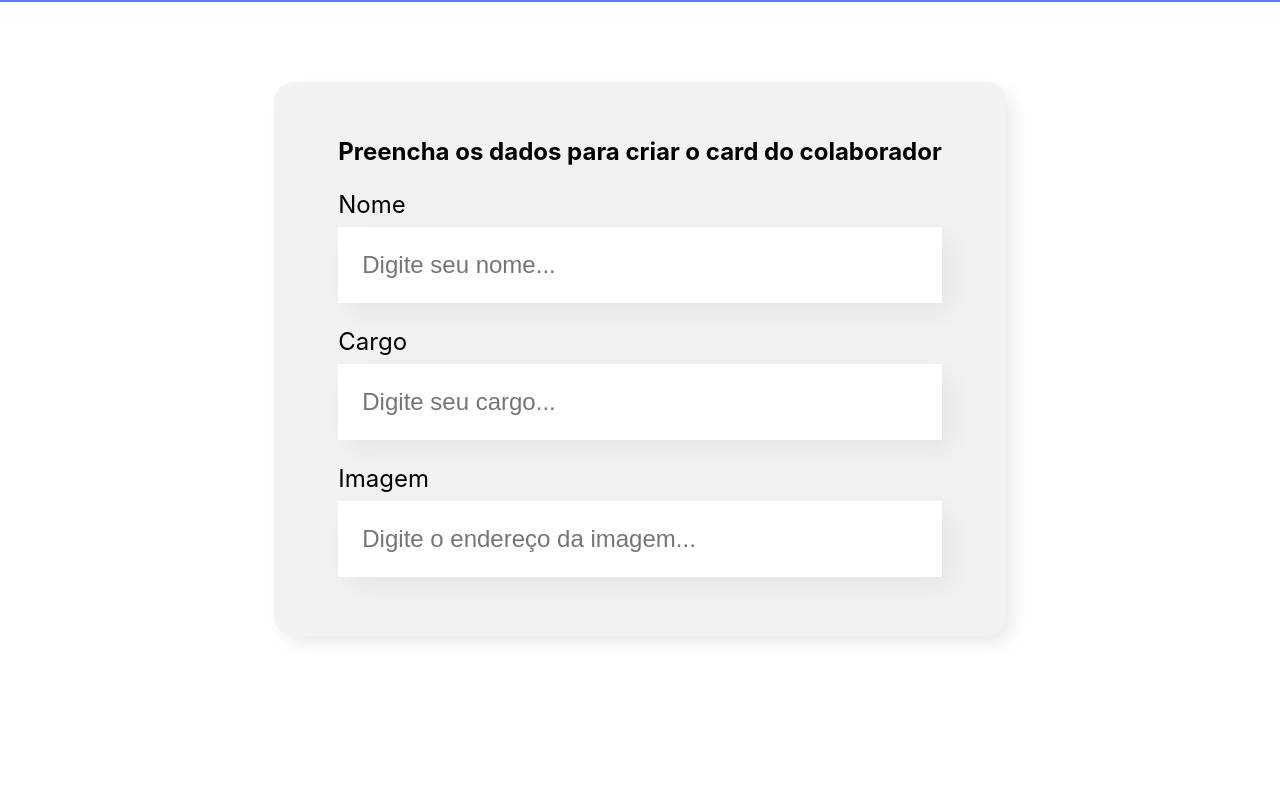
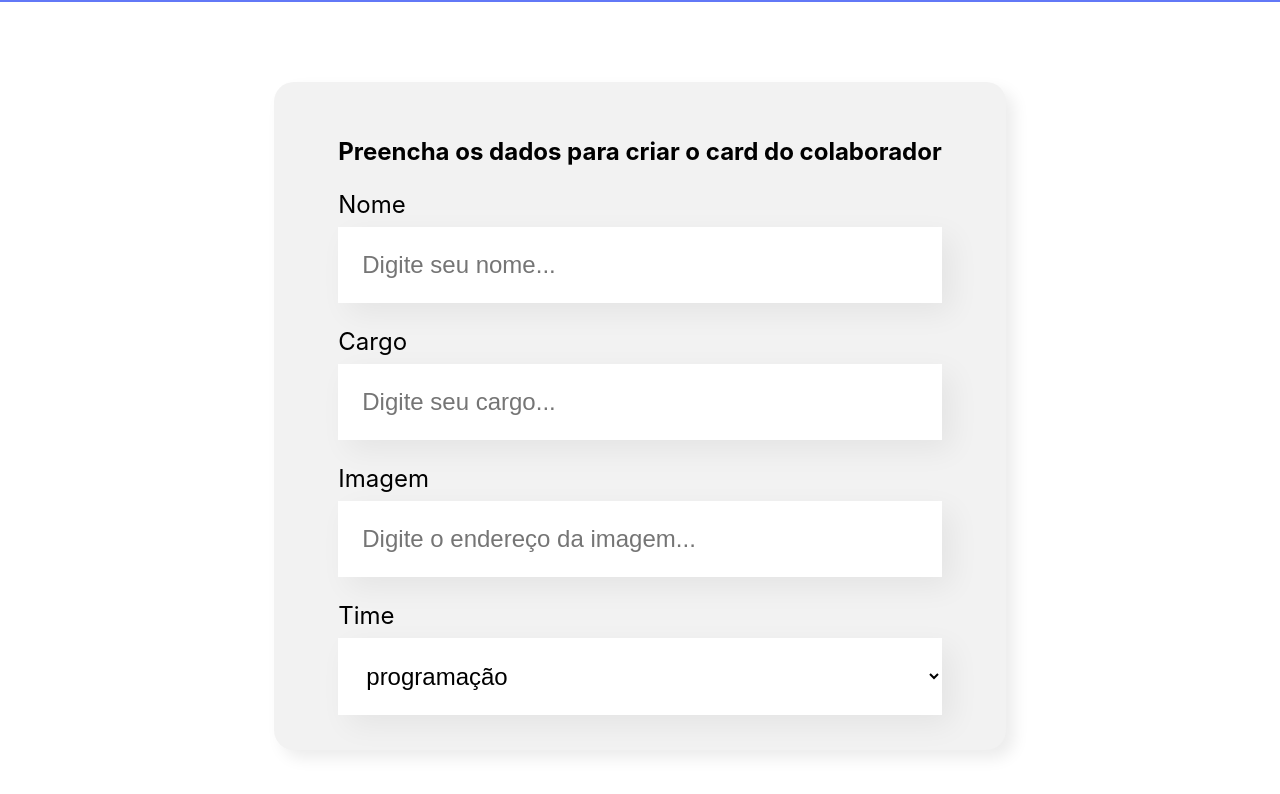
Before and after one commit to robertfreitas1/organo, a React (Create React App) app: page / in a window 1280 px wide. Shown: the part 496-1290 px from the top of the page. Before the commit the page ends 1212 px from the top, so only its background shows below. Built offline with nearby package versions, Linux system fonts and the light colour scheme.

Commit message:
usando props e criando  a lista suspensa

```diff
--- a/src/componentes/Formulario/index.js
+++ b/src/componentes/Formulario/index.js
@@ -1,7 +1,17 @@
 import CampoTexto from '../CampoTexto/CampoTexto'
+import ListaSuspensa from '../ListaSuspensa'
 import './Formulario.css'
 
 const Formulario = () =>{
+    const times = [
+        'programação',
+        'Front=end',
+        'Data Science',
+        'Devops',
+        'Ux e Design',
+        'Mobile',
+        'Inovação e Gestão'
+    ]
 return (
     <section className='formulario' >
         <form>
@@ -9,6 +19,7 @@
         <CampoTexto label="Nome" placeholder="Digite seu nome"/>
        <CampoTexto label="Cargo"  placeholder="Digite seu cargo"/>
        <CampoTexto label="Imagem" placeholder="Digite o endereço da imagem" />
+       <ListaSuspensa label="Time" itens={times} />
 
         </form>
     </section>
--- /dev/null
+++ b/src/componentes/ListaSuspensa/ListaSuspensa.css
@@ -0,0 +1,16 @@
+.lista-suspensa label{
+    display: block;
+    margin-bottom: 8px;
+    font-size: 24px;
+
+}
+
+.lista-suspensa select{
+    background-color: #ffffff;
+    box-shadow: 10px 10px 30px rgba(0, 0, 0,  0.06);
+    width:100%;
+    border: none;
+    padding: 24px;
+    font-size: 24px;
+    box-sizing: border-box;
+}
--- /dev/null
+++ b/src/componentes/ListaSuspensa/index.js
@@ -0,0 +1,15 @@
+import './ListaSuspensa.css'
+
+const ListaSuspensa = (props) => {
+
+     return (
+        <div className='lista-suspensa' >
+            <label>{props.label}</label>
+            <select>
+                {props.itens.map(item => <option key={item} >{item}</option>)}
+            </select>
+        </div>
+     )
+}
+
+export default ListaSuspensa
```
